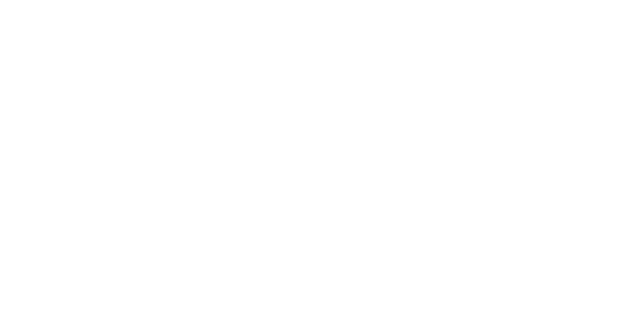
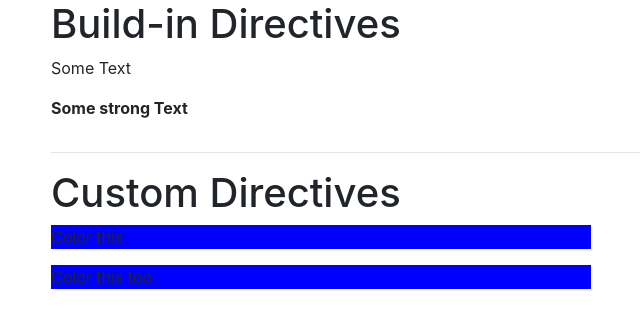
Before and after one commit to AdamKokoszka/Vue-Udemy-Course, a Vue app: page / in a window 1280 px wide. Shown: the top 328 px of the page, without its empty margins (34-674 px from the left). Built offline with nearby package versions, Linux system fonts and the light colour scheme.

Commit message:
Finish subsection

```diff
--- a/src/App.vue
+++ b/src/App.vue
@@ -1,14 +1,28 @@
 <template>
   <div class="container">
-
+    <div class="row">
+      <div class="col-xs-12 col-sm-8 col-sm-offset-2 col-md-6 col-md-offset-3">
+        <h1>Build-in Directives</h1>
+        <p v-text="'Some Text'"></p>
+        <p v-html="'<strong>Some strong Text</strong>'"></p>
+      </div>
+    </div>
+    <hr>
+    <div class="row">
+      <div class="col-xs-12 col-sm-8 col-sm-offset-2 col-md-6 col-md-offset-3">
+        <h1>Custom Directives</h1>
+        <p v-color:bgc.delayed="color">Color this</p>
+        <p v-local-color:bgc.delayed.blink="{mainColor: 'blue', secondColor: 'green', delay: 500}">Color this too</p>
+      </div>
+    </div>
   </div>
 </template>
 
 <script>
-
   export default {
-    data(){
-      return{
+    data() {
+      return {
+        color: 'blue'
       }
     },
     methods: {
@@ -16,6 +30,39 @@
     },
     components: {
 
+    },
+    directives: {
+      'local-color': {
+        bind(el, binding, vnode) {
+          let delay = 0;
+          if (binding.modifiers['delayed']) {
+            delay = 3000;
+          }
+          if (binding.modifiers['blink']) {
+            let mainColor = binding.value.mainColor;
+            let secondColor = binding.value.secondColor;
+            let currentColor = mainColor;
+            setTimeout(() => {
+              setInterval(() => {
+                currentColor == secondColor ? currentColor = mainColor : currentColor = secondColor;
+                if (binding.arg == "bgc") {
+                  el.style.backgroundColor = currentColor;
+                } else {
+                  el.style.color = currentColor;
+                }
+              }, binding.value.delay);
+            }, delay)
+          } else {
+            setTimeout(() => {
+              if (binding.arg == "bgc") {
+                el.style.backgroundColor = binding.value.mainColor;
+              } else {
+                el.style.color = binding.value.mainColor;
+              }
+            }, delay)
+          }
+        }
+      }
     }
   }
 
--- a/src/main.js
+++ b/src/main.js
@@ -2,6 +2,23 @@
 import App from './App.vue'
 import '../node_modules/bootstrap/dist/css/bootstrap.min.css'
 
+Vue.directive('color', {
+  bind(el, binding, vnode) {
+    //    el.style.backgroundColor = 'green';
+    //    el.style.backgroundColor = binding.value;
+    let delay = 0;
+    if (binding.modifiers['delayed']) {
+      delay = 3000;
+    }
+    setTimeout(() => {
+      if (binding.arg == "bgc") {
+        el.style.backgroundColor = binding.value;
+      } else {
+        el.style.color = binding.value;
+      }
+    }, delay)
+  }
+});
 new Vue({
   el: '#app',
   render: h => h(App)
```
